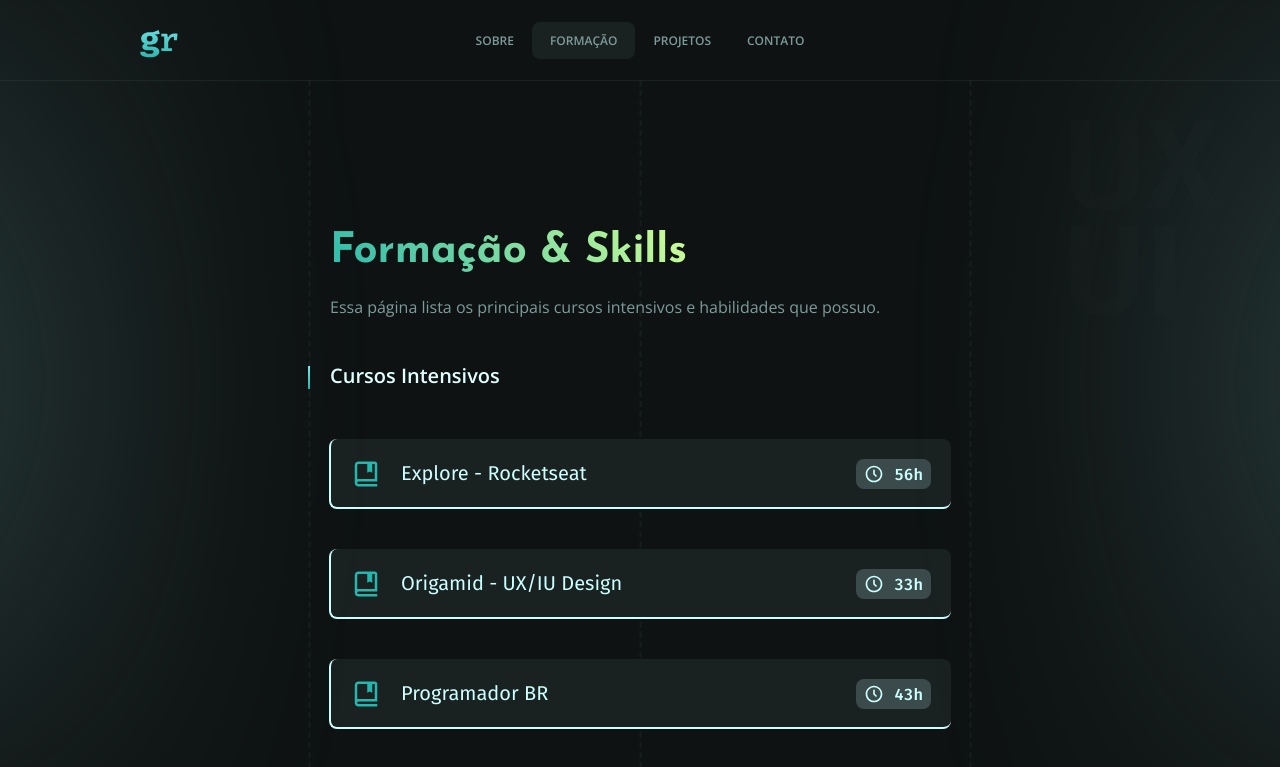
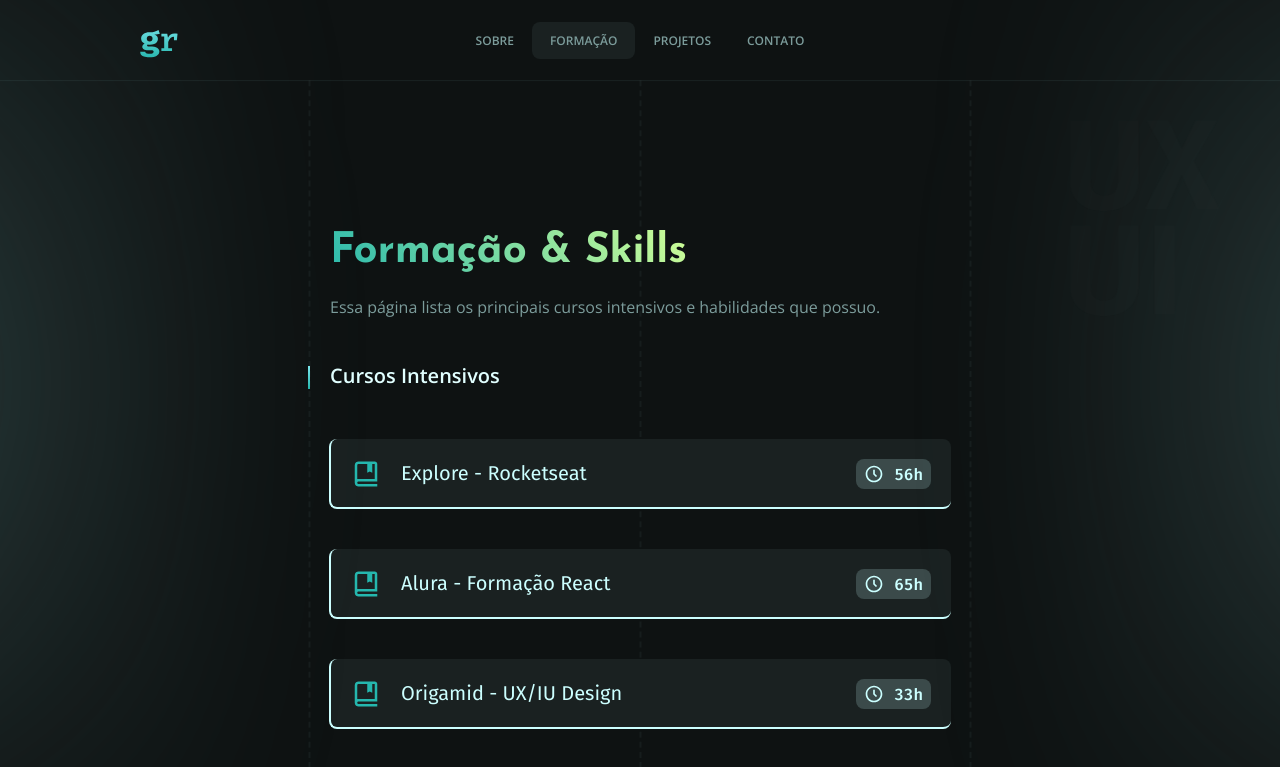
Before and after one commit to GabrielRodrigues-pd/portf-lio, a React (Vite) app: page /training in a window 1280 px wide. Shown: the top 767 px of the page. Built offline with nearby package versions, Linux system fonts and the light colour scheme.

Commit message:
formação react

```diff
--- a/src/pages/Training/index.jsx
+++ b/src/pages/Training/index.jsx
@@ -1,11 +1,11 @@
-import { Container } from './styles'
+import { Container } from './styles';
 
-import { Grid } from '../../components/Grid'
-import { Header } from '../../components/Header'
-import { CardSkills } from '../../components/CardSkills'
-import { Footer } from '../../components/Footer'
-import { TitlePage } from '../../components/TitlePage'
-import { HeaderMobile } from '../../components/HeaderMobile'
+import { Grid } from '../../components/Grid';
+import { Header } from '../../components/Header';
+import { CardSkills } from '../../components/CardSkills';
+import { Footer } from '../../components/Footer';
+import { TitlePage } from '../../components/TitlePage';
+import { HeaderMobile } from '../../components/HeaderMobile';
 
 export const Training = () => {
   return (
@@ -32,7 +32,21 @@ export const Training = () => {
           'JWT',
           'Styled-components',
           'Git',
-                    'GitHub'
+          'GitHub',
+        ]}
+      />
+      <CardSkills
+        name="Alura - Formação React"
+        text="Nesta formação, eu percorri uma jornada do Curso React: desenvolvendo com JavaScript ao Curso React: migrando para TypeScript e aprender o passo a passo para desenvolver aplicações do zero até o deploy."
+        time="65h"
+        tec={[
+          'React',
+          'Componentes',
+          'Hooks',
+          'Arquivos estáticos',
+          'React Router',
+          'ContextAPI',
+          'React com TypeScript',
         ]}
       />
       <CardSkills
@@ -62,5 +76,5 @@ export const Training = () => {
       <Footer />
       <Grid />
     </Container>
-    )
-}
+  );
+};
```
Lines whose indentation alone changed are shown as unchanged.
